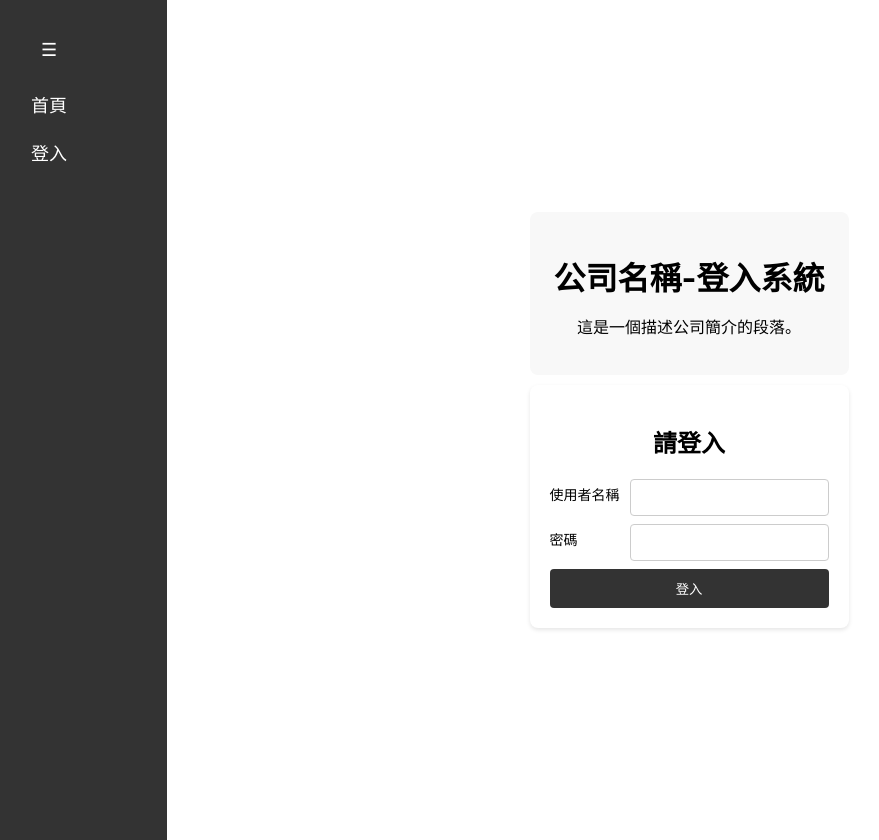
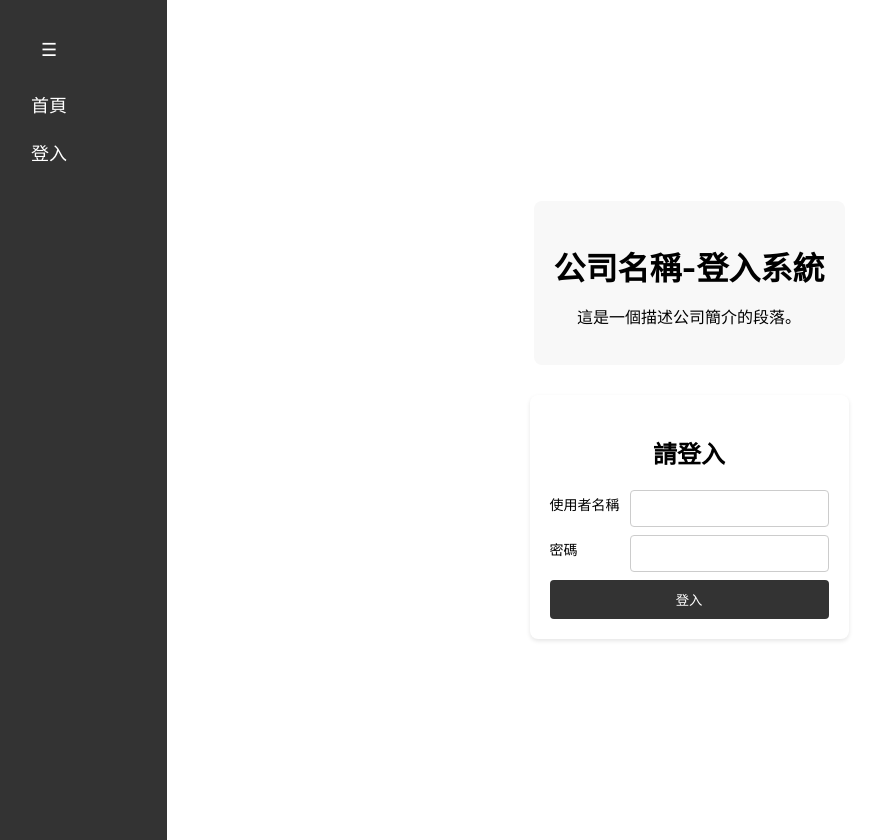
Before and after one commit to MingRay98/React-Login-Console-Dashboard, a React (Create React App) app: page / in a window 1280 px wide. Shown: the whole page, without its empty margins (69-948 px from the left). Built offline with nearby package versions, Linux system fonts and the light colour scheme.

Commit message:
Update user login requirements and add example in README - fixed css in Home.jsx

```diff
--- a/src/components/Home/Home.jsx
+++ b/src/components/Home/Home.jsx
@@ -30,7 +30,7 @@ const Home = (props) => {
   }
 
   return (
-    <div>
+    <div className='home-container'>
       <CompnayInfo isAuthenticated={isAuthenticated} />
       {isAuthenticated ?
         <div>
```
Also changed, not shown: 1 other file (tests, documents, lock files or other folders).
